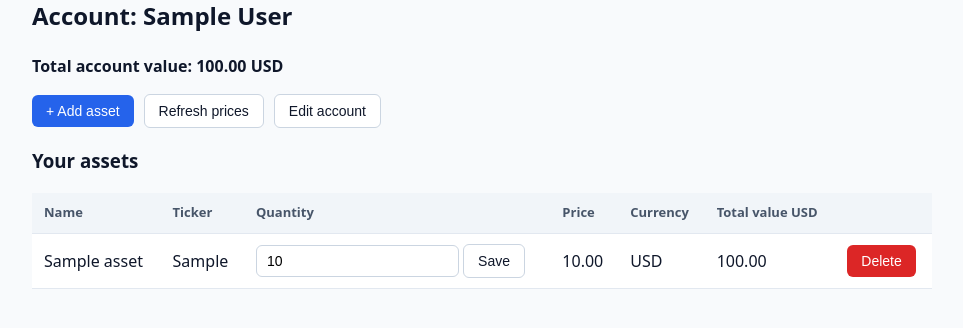
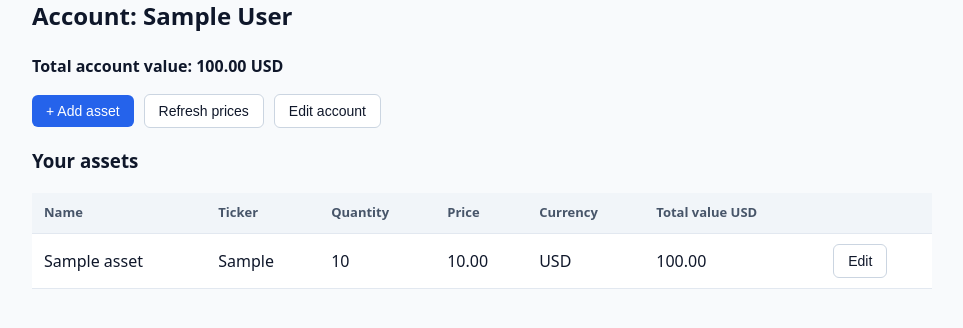
Before and after one commit to puxa7/networth-tracker, a Django app: page /accounts/1/ in a window 1280 px wide. Shown: the part 144-472 px from the top of the page, without its empty margins (158-1121 px from the left). Run offline with Django 5.2, Linux system fonts and the light colour scheme; a user stored in the database is signed in; tables that the repository leaves empty hold one stand-in row (values such as "Sample post").

Commit message:
frontend improved

```diff
--- a/portfolio/templates/portfolio/account_detail.html
+++ b/portfolio/templates/portfolio/account_detail.html
@@ -42,23 +42,17 @@
         <tr>
             <td>{{ asset.name }}</td>
             <td>{{ asset.ticker }}</td>
-            <td>
-                <form action="{% url 'edit_asset_quantity' asset.id %}" method="post">
-                    {% csrf_token %}
-                    <input type="number" name="quantity" value="{{ asset.quantity|floatformat:'-3u' }}" step="0.001"
-                        min="0.001" required>
-                    <button type="submit" class="btn-secondary">Save</button>
-                </form>
-            </td>
+            <td>{{ asset.quantity|floatformat:'-3u' }}</td>
             <td>{{ asset.price|floatformat:2 }}</td>
             <td>{{ asset.currency }}</td>
             <td>{{ asset.converted_total_value|floatformat:2 }}</td>
             <td>
-                <form action="{% url 'delete_asset' asset.id %}" method="post"
-                    onsubmit="return confirm('Delete {{ asset.name|escapejs }}?');">
-                    {% csrf_token %}
-                    <button type="submit" class="btn-danger">Delete</button>
-                </form>
+                <button type="button" class="btn-secondary" data-url="{% url 'edit_asset' asset.id %}"
+                    data-delete-url="{% url 'delete_asset' asset.id %}" data-name="{{ asset.name }}"
+                    data-ticker="{{ asset.ticker }}" data-quantity="{{ asset.quantity|floatformat:'-3u' }}"
+                    data-price="{{ asset.price|floatformat:2 }}" onclick="openEditAssetModal(this)">
+                    Edit
+                </button>
             </td>
         </tr>
         {% empty %}
@@ -78,25 +72,22 @@
             <label for="id_name">Account name:</label>
             <input type="text" name="name" id="id_name" value="{{ account.name }}" required maxlength="100">
         </p>
-        <button type="submit">Save name</button>
+
+        <div class="modal-footer">
+            <div class="actions">
+                <button type="submit">Save</button>
+                <button type="button" class="btn-secondary" onclick="document.getElementById('accountSettingsModal').close()">
+                    Close
+                </button>
+            </div>
+            <button type="submit" form="deleteAccountForm" class="btn-danger">Delete</button>
+        </div>
     </form>
 
-    <hr>
-
-    <div>
-        <p><strong>Danger zone</strong></p>
-        <form action="{% url 'delete_account' account.id %}" method="post"
-            onsubmit="return confirm('Are you sure you want to delete this account and all its assets?');">
-            {% csrf_token %}
-            <button type="submit" class="btn-danger">Delete account</button>
-        </form>
-    </div>
-
-    <hr>
-
-    <button type="button" class="btn-secondary" onclick="document.getElementById('accountSettingsModal').close()">
-        Close
-    </button>
+    <form id="deleteAccountForm" action="{% url 'delete_account' account.id %}" method="post"
+        onsubmit="return confirm('Are you sure you want to delete this account and all its assets?');">
+        {% csrf_token %}
+    </form>
 </dialog>
 
 <dialog id="assetModal">
@@ -118,4 +109,59 @@
     document.getElementById('assetModal').showModal();
 </script>
 {% endif %}
+
+<dialog id="editAssetModal">
+    <h3>Edit asset</h3>
+
+    <form id="editAssetForm" method="post">
+        {% csrf_token %}
+        <p>
+            <label for="edit_asset_name">Name:</label>
+            <input type="text" name="name" id="edit_asset_name" required>
+        </p>
+        <p>
+            <label for="edit_asset_ticker">Ticker:</label>
+            <input type="text" name="ticker" id="edit_asset_ticker">
+        </p>
+        <p>
+            <label for="edit_asset_quantity">Quantity:</label>
+            <input type="number" name="quantity" id="edit_asset_quantity" step="0.001" min="0.001" required>
+        </p>
+        <p>
+            <label for="edit_asset_price">Price (leave empty to fetch):</label>
+            <input type="number" name="price" id="edit_asset_price" step="0.01" min="0">
+        </p>
+
+        <div class="modal-footer">
+            <div class="actions">
+                <button type="submit">Save</button>
+                <button type="button" class="btn-secondary" onclick="document.getElementById('editAssetModal').close()">
+                    Close
+                </button>
+            </div>
+            <button type="submit" form="deleteAssetForm" class="btn-danger">Delete</button>
+        </div>
+    </form>
+
+    <form id="deleteAssetForm" method="post">
+        {% csrf_token %}
+    </form>
+</dialog>
+
+<script>
+    function openEditAssetModal(btn) {
+        document.getElementById('editAssetForm').action = btn.dataset.url;
+        document.getElementById('edit_asset_name').value = btn.dataset.name;
+        document.getElementById('edit_asset_ticker').value = btn.dataset.ticker;
+        document.getElementById('edit_asset_quantity').value = btn.dataset.quantity.replace(',', '.');
+        document.getElementById('edit_asset_price').value = btn.dataset.price.replace(',', '.');
+
+        const deleteForm = document.getElementById('deleteAssetForm');
+        deleteForm.action = btn.dataset.deleteUrl;
+        deleteForm.onsubmit = () => confirm(`Delete ${btn.dataset.name}?`);
+
+        document.getElementById('editAssetModal').showModal();
+    }
+</script>
+
 {% endblock %}
--- a/portfolio/templates/portfolio/add_account.html
+++ b/portfolio/templates/portfolio/add_account.html
@@ -3,6 +3,8 @@
 {% block content %}
 
 <h2>Add account</h2>
+
+<a href="{% url 'home' %}">← Back to home</a>
 
 <form method="post">
     {% csrf_token %}
@@ -10,6 +12,4 @@
     <button type="submit">Create account</button>
 </form>
 
-<a href="{% url 'home' %}">Cancel</a>
-
 {% endblock %}
--- a/portfolio/templates/portfolio/base.html
+++ b/portfolio/templates/portfolio/base.html
@@ -5,7 +5,7 @@
 <head>
     <meta charset="UTF-8">
     <title>{% block title %}NetWorth{% endblock %}</title>
-    <link rel="stylesheet" href="{% static 'portfolio/style.css' %}">
+    <link rel="stylesheet" href="{% static 'portfolio/style.css' %}?v=2">
 </head>
 
 <body>
--- a/portfolio/urls.py
+++ b/portfolio/urls.py
@@ -25,4 +25,5 @@ urlpatterns = [
     path("assets/<int:pk>/edit-quantity/", views.edit_asset_quantity_view, name="edit_asset_quantity"),
     path("assets/<int:pk>/delete/", views.delete_asset_view, name="delete_asset"),
     path("accounts/<int:pk>/refresh-prices/", views.refresh_account_prices_view, name="refresh_account_prices"),
+    path("asset/<int:pk>/edit/", views.edit_asset_view, name="edit_asset"),
 ]
--- a/portfolio/views.py
+++ b/portfolio/views.py
@@ -41,16 +41,18 @@ def _get_exchange_rate(from_currency, to_currency, cache):
 def home_view(request):
     profile, _ = UserProfile.objects.get_or_create(user=request.user)
     target_currency = profile.display_currency
-    accounts = Account.objects.filter(
-        user=request.user).prefetch_related("asset_set")
+    accounts = list(Account.objects.filter(user=request.user).prefetch_related("asset_set"))
 
     rates_cache = {}
     net_worth = Decimal("0.00")
 
     for account in accounts:
+        account_total = Decimal("0.00")
         for asset in account.asset_set.all():
             rate = _get_exchange_rate(asset.currency, target_currency, rates_cache)
-            net_worth += asset.total_value * rate
+            account_total += asset.total_value * rate
+        account.converted_total_value = account_total
+        net_worth += account_total
 
     return render(request, "portfolio/home.html", {
         "accounts": accounts,
@@ -218,3 +220,38 @@ def refresh_account_prices_view(request, pk):
     account = get_object_or_404(Account, id=pk, user=request.user)
     _update_assets_prices(account.asset_set.all())
     return redirect("account_detail", pk=account.id)
+
+
+@login_required
+@require_POST
+def edit_asset_view(request, pk):
+    asset = get_object_or_404(Asset, id=pk, account__user=request.user)
+
+    name = request.POST.get("name", "").strip()
+    ticker = request.POST.get("ticker", "").strip().upper()
+    quantity_raw = request.POST.get("quantity", "").strip()
+    price_raw = request.POST.get("price", "").strip()
+
+    if name:
+        asset.name = name
+    asset.ticker = ticker
+
+    if quantity_raw:
+        try:
+            qty = Decimal(quantity_raw)
+            if qty > 0:
+                asset.quantity = qty
+        except Exception:
+            pass
+
+    if price_raw:
+        try:
+            asset.price = Decimal(price_raw)
+        except Exception:
+            pass
+        asset.save()
+    else:
+        asset.save()
+        _update_assets_prices([asset])
+
+    return redirect("account_detail", pk=asset.account.id)
```
Also changed, not shown: portfolio/static/portfolio/style.css (+54 -0 lines), portfolio/templates/portfolio/home.html (+7 -6 lines), portfolio/templates/portfolio/settings.html (+7 -5 lines).
